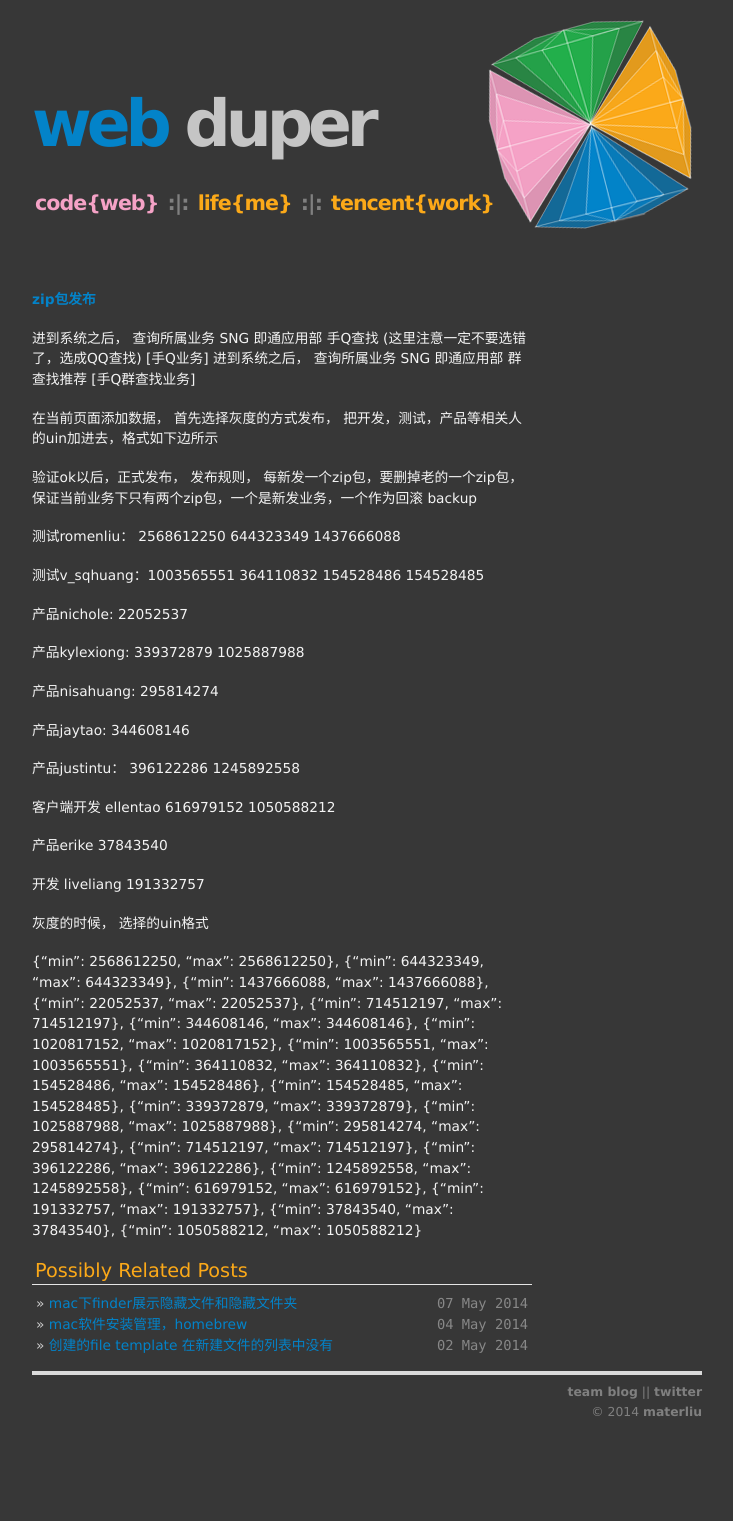
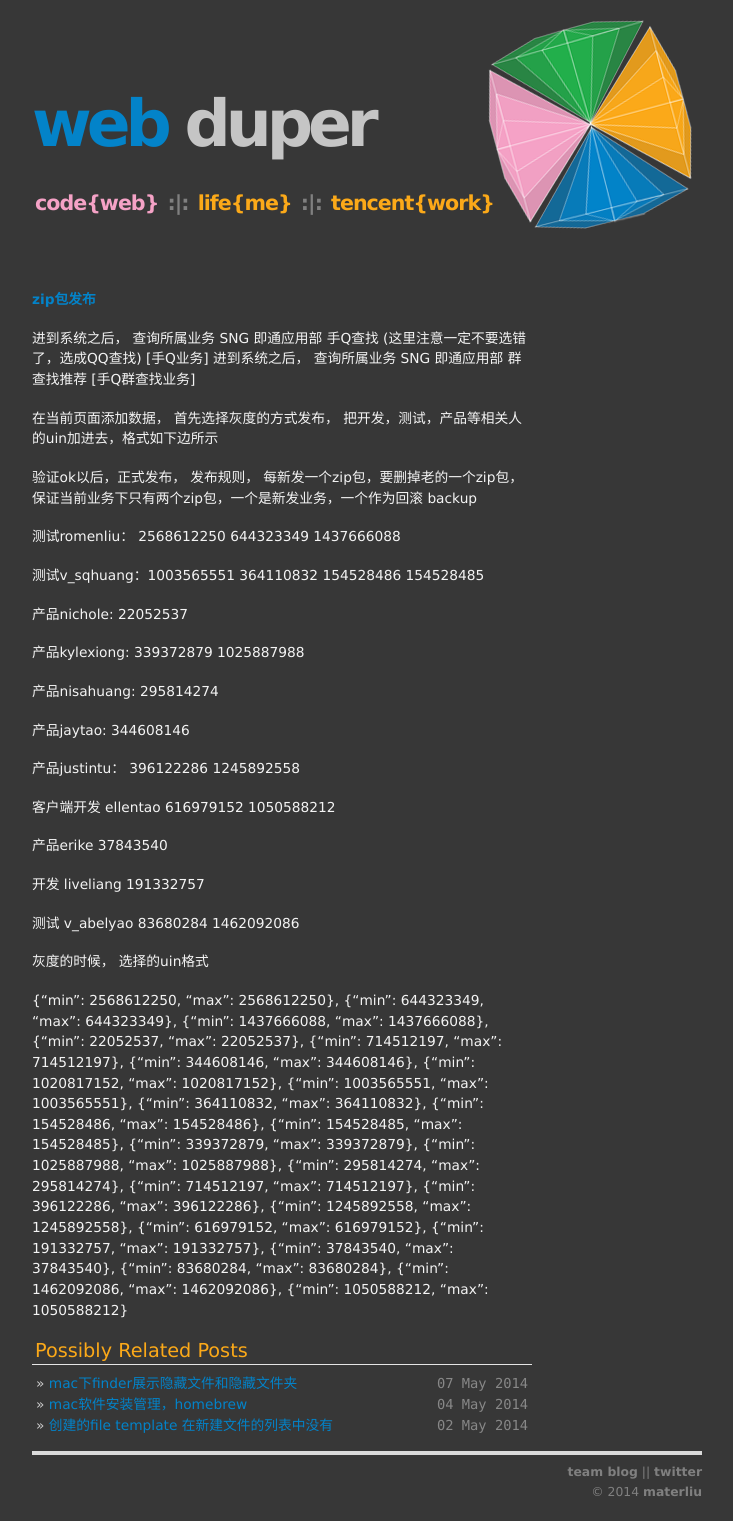
Before and after one commit to materliu/materliu.github.io, a Jekyll site: the page built from all/tencent/_posts/2014-04-15-mobile_qq_zip_publish.md, in a window 1280 px wide. Shown: the whole page, without its empty margins (273-1006 px from the left). Built offline with Jekyll 4.4.1, drawn with Linux system fonts in a browser that asks for light colours; Markdown is read by kramdown in place of the engine named in the settings; before the commit the page ends 1441 px from its top, so only the background shows below that.

Commit message:
add able's qq num !

```diff
--- a/all/tencent/_posts/2014-04-15-mobile_qq_zip_publish.md
+++ b/all/tencent/_posts/2014-04-15-mobile_qq_zip_publish.md
@@ -33,6 +33,7 @@
 
 开发 liveliang 191332757
 
+测试 v_abelyao  83680284 1462092086
 
 
 
@@ -58,4 +59,6 @@
 {"min": 616979152, "max": 616979152},
 {"min": 191332757, "max": 191332757},
 {"min": 37843540, "max": 37843540},
+{"min": 83680284, "max": 83680284},
+{"min": 1462092086, "max": 1462092086},
 {"min": 1050588212, "max": 1050588212}
```
